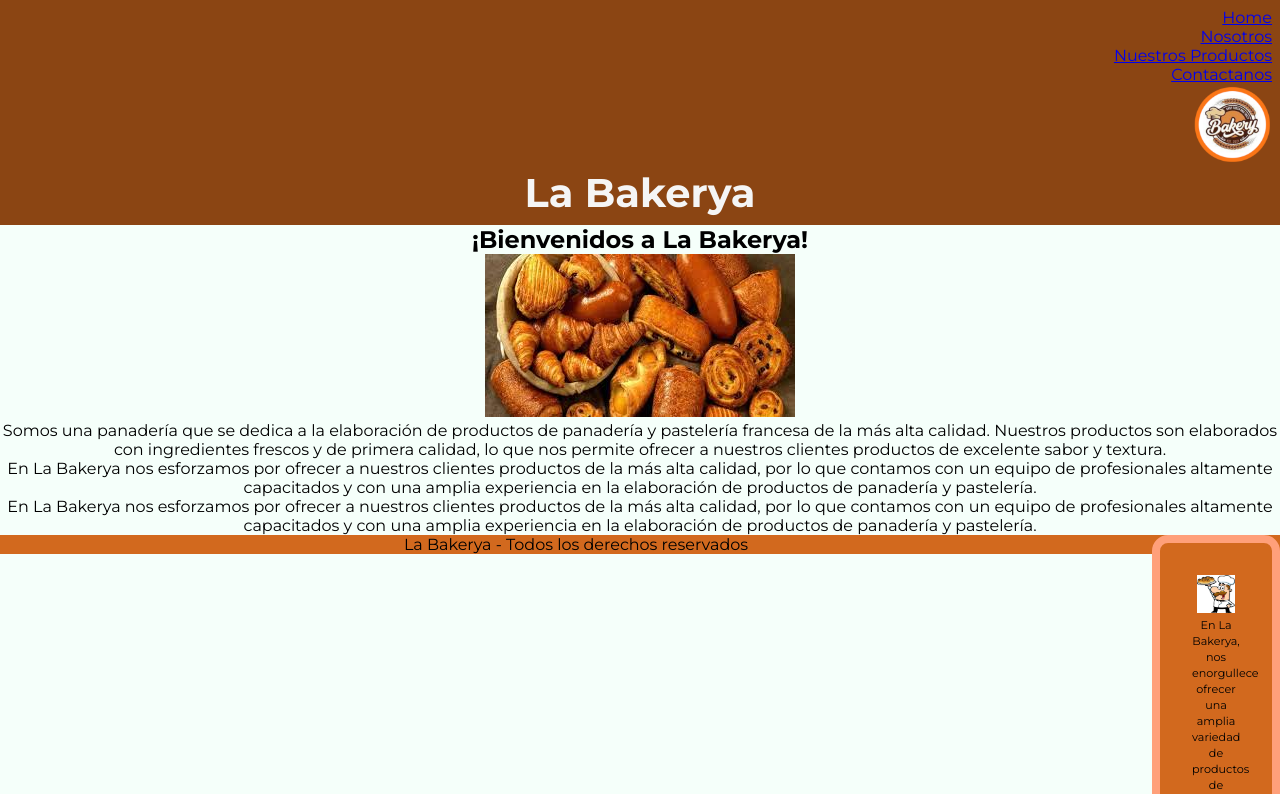
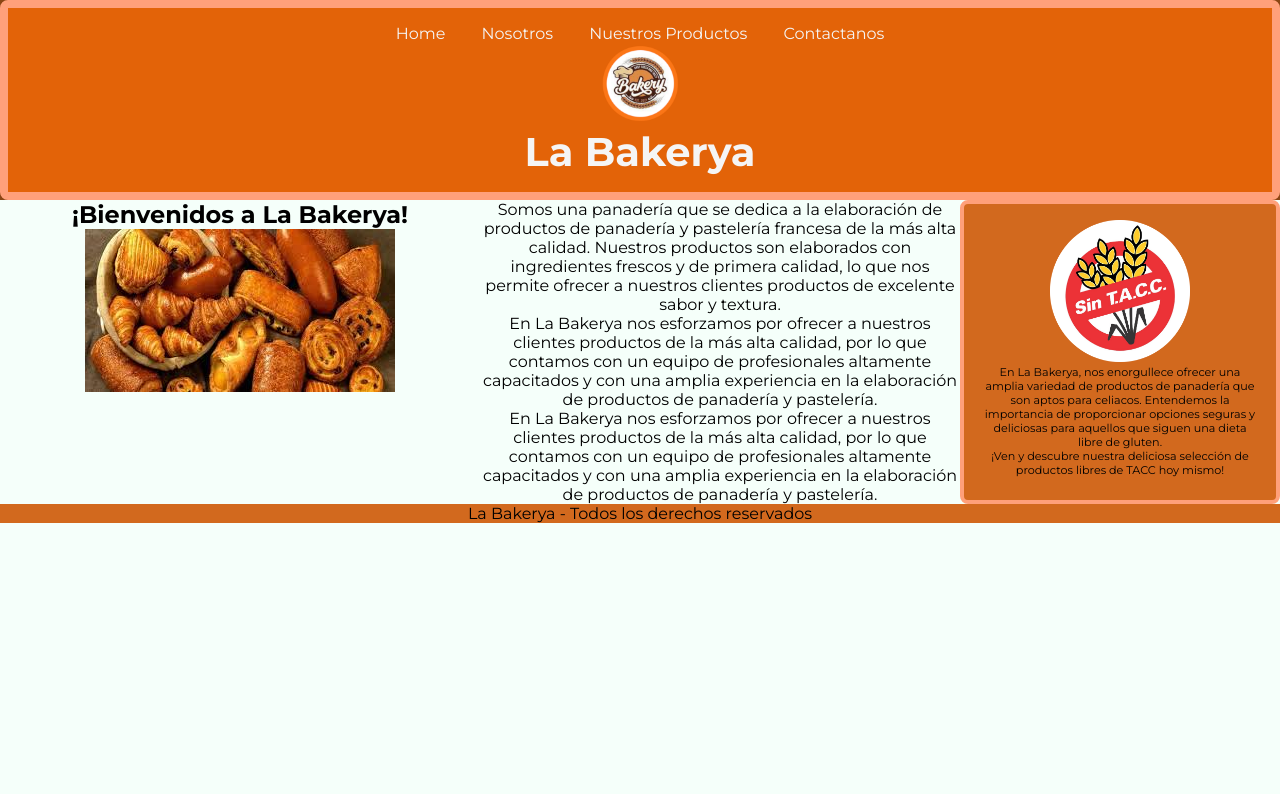
Before and after one commit to BernabeSuarez/codo_a_codo_tp_python, a plain HTML site: page index.html in a window 1280 px wide. Shown: the top 794 px of the page. Drawn offline with Linux system fonts and the light colour scheme.

Commit message:
disposicion

```diff
--- a/css/estilos.css
+++ b/css/estilos.css
@@ -5,6 +5,10 @@
   margin: 0;
   box-sizing: border-box;
   font-family: montserrat, sans-serif;
+}
+
+main {
+  display: flex;
 }
 
 body {
@@ -18,7 +22,6 @@ body {
   background-color: saddlebrown;
 }
 .logo img {
-  background-color: saddlebrown;
   height: 5rem;
   width: auto;
 }
@@ -28,19 +31,32 @@ body {
   color: whitesmoke;
   text-align: center;
 }
-.menusuperior {
-  background-color: saddlebrown;
+nav {
+  background-color: rgb(227, 99, 8);
+  padding: 1rem;
+  border: solid 0.5rem lightsalmon;
+  border-radius: 0.5rem;
+}
+nav ul li {
+  display: inline; /* Aplicar display: inline; al elemento li */
+  margin: 1rem;
+}
+
+nav ul li a {
   color: whitesmoke;
-  text-decoration: none;
   font-size: 1rem;
   text-align: right;
-  padding: 0.5rem;
+  text-decoration: none;
+}
+article,
+section {
+  flex: 1;
 }
 
 .bienvenida {
   text-align: center;
   font-size: 2.5rem;
-  padding: 0.5rem;
+  padding: 2rem;
   border: solid 0.5rem lightsalmon;
   border-radius: 2rem;
 }
@@ -48,15 +64,14 @@ body {
 .sugerencias {
   font-size: 0.7rem;
   background-color: chocolate;
-  padding: 2rem;
-  border: solid 0.5rem lightsalmon;
-  border-radius: 1rem;
-  line-height: 1rem;
-  width: 10%;
+  padding: 1rem;
+  border: solid 0.3rem lightsalmon;
+  border-radius: 0.5rem;
   float: right;
+  width: 25%;
 }
 .sugerencias img {
-  width: 80%;
+  width: 50%;
   height: auto;
 }
 
--- a/index.html
+++ b/index.html
@@ -9,7 +9,7 @@
 
   <body>
     <header class="encabezado">
-      <nav class="menusuperior">
+      <nav>
         <ul>
           <li><a href="index.html">Home</a></li>
           <li><a href="nosotro.html">Nosotros</a></li>
@@ -22,12 +22,15 @@
         <h1 class="titulo">La Bakerya</h1>
       </nav>
     </header>
+    <main>
+      <section>
         <div>
           <h2 class="subtitulo">¡Bienvenidos a La Bakerya!</h2>
         </div>
         <div>
           <img src="./img/facturas.jpg" alt="" />
         </div>
+      </section>
       <article id="bienvenida">
         <div>
           <p>
@@ -38,22 +41,22 @@
             excelente sabor y textura.
           </p>
           <p>
-          En La Bakerya nos esforzamos por ofrecer a nuestros clientes productos
-          de la más alta calidad, por lo que contamos con un equipo de
-          profesionales altamente capacitados y con una amplia experiencia en la
-          elaboración de productos de panadería y pastelería.
+            En La Bakerya nos esforzamos por ofrecer a nuestros clientes
+            productos de la más alta calidad, por lo que contamos con un equipo
+            de profesionales altamente capacitados y con una amplia experiencia
+            en la elaboración de productos de panadería y pastelería.
           </p>
           <p>
-          En La Bakerya nos esforzamos por ofrecer a nuestros clientes productos
-          de la más alta calidad, por lo que contamos con un equipo de
-          profesionales altamente capacitados y con una amplia experiencia en la
-          elaboración de productos de panadería y pastelería.
+            En La Bakerya nos esforzamos por ofrecer a nuestros clientes
+            productos de la más alta calidad, por lo que contamos con un equipo
+            de profesionales altamente capacitados y con una amplia experiencia
+            en la elaboración de productos de panadería y pastelería.
           </p>
         </div>
       </article>
       <aside class="sugerencias">
         <div>
-        <img src="./img/baker.png" alt="libre de TACC" />
+          <img src="./img/sintacc.png" alt="libre de TACC" />
         </div>
         <div>
           <p>
@@ -68,6 +71,7 @@
           </p>
         </div>
       </aside>
+    </main>
     <footer>
       <div>
         <p>La Bakerya - Todos los derechos reservados</p>
```
Also changed, not shown: img/sintacc.png (added). Lines whose indentation alone changed are shown as unchanged.
